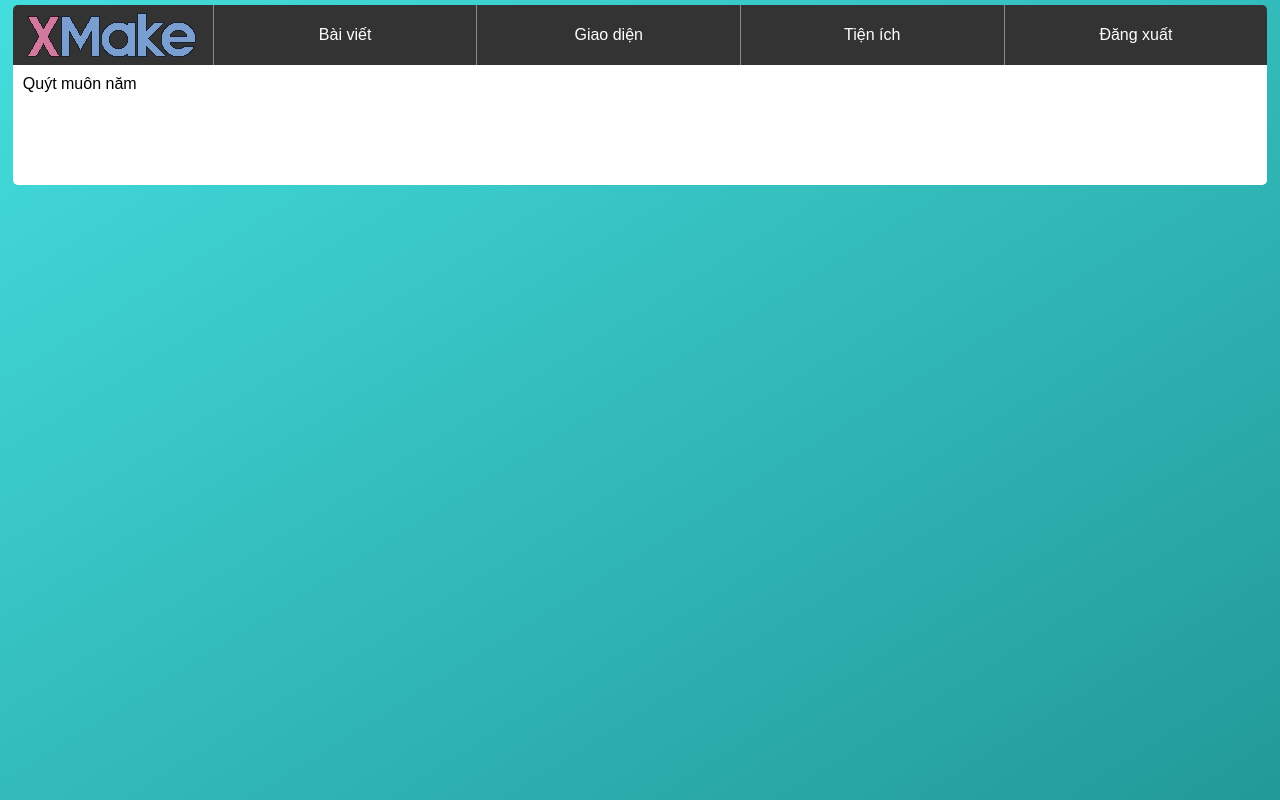
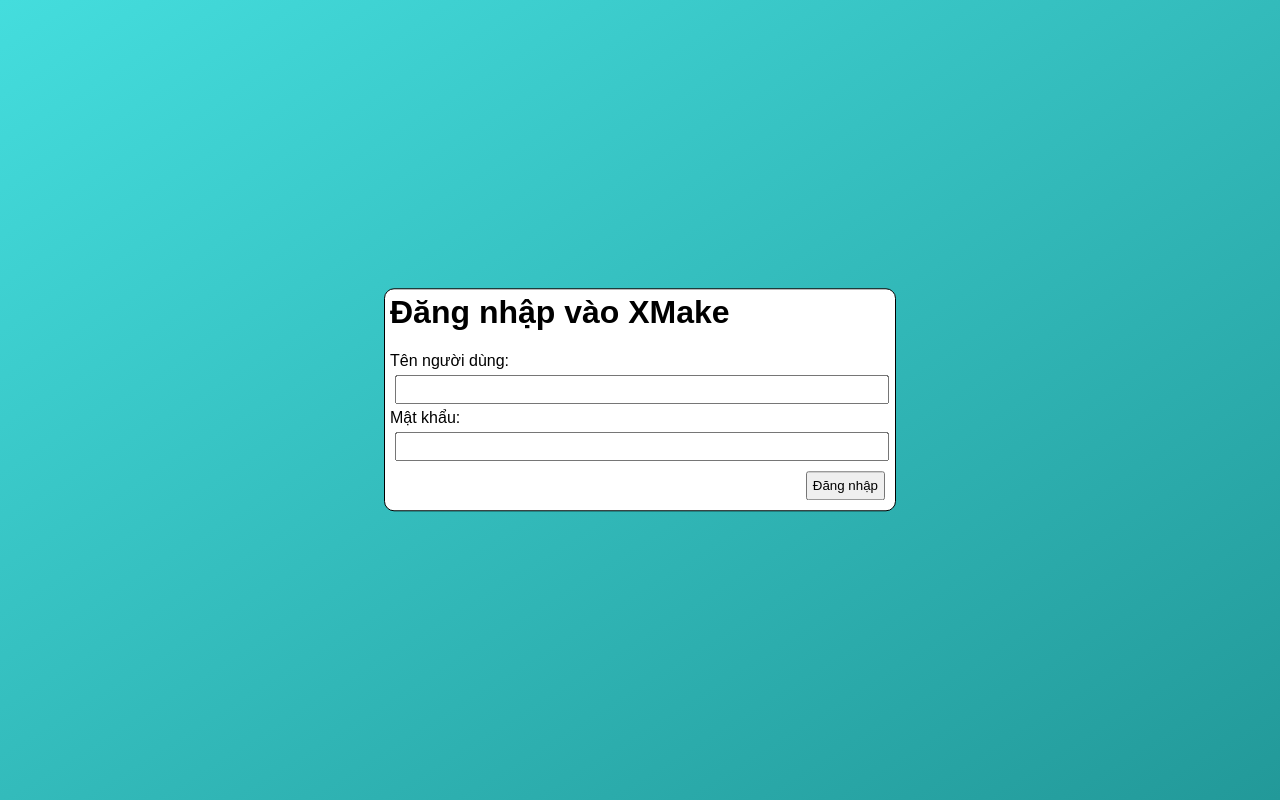
Before and after one commit to tildeman/ufo-manager, a PHP site: page / in a window 1280 px wide. Run offline with PHP 8.4, Linux system fonts and the light colour scheme.

Commit message:
Added login stuff

```diff
--- a/css/main.css
+++ b/css/main.css
@@ -1,7 +1,7 @@
 *{
     font-family:sans-serif;
 }
-.main-bg,.install-bg{
+.main-bg{
     position:absolute;
     top:0;
     bottom:0;
@@ -12,19 +12,33 @@
     background-size: cover;
     background-repeat: no-repeat;
 }
-.install-box{
+.login-box{
     position:absolute;
     border: black 1px solid;
     top:50%;
     left:50%;
     transform:translate(-50%,-50%);
     background-color:white;
-    border-radius:15px;
+    border-radius:10px;
     width:500px;
     padding:5px;
 }
-.install-box h1{
+.login-box h1{
     margin-top:0;
+}
+.login-expand{
+    width: calc(100% - 20px);
+    padding: 5px;
+    margin: 5px;
+}
+#login-submit{
+    padding: 5px;
+    margin: 5px;
+    float:right;
+
+}
+.login-box span{
+    margin: 0;
 }
 .btn{
     width:75px;
@@ -96,3 +110,19 @@
     font-size:14pt;
     margin-top:5px;
 }
+.notification{
+    box-sizing: border-box;
+    border: #505050 1px solid;
+    background-color: #aaaaaa;
+    width: 98%;
+    margin: 5px 1%;
+    min-height: 60px;
+}
+.notification_error{
+    background-color: #ffaaaa;
+    border-color: #ff5050;
+}
+.notification span{
+    line-height: 60px;
+    padding-left: 20px;
+}
--- a/index.php
+++ b/index.php
@@ -2,6 +2,28 @@
 require("config.php");
 session_start();
 $conn=new mysqli($config["db_server"],$config["db_uname"],$config["db_pass"],$config["db_name"]);
+if (isset($_POST["username"])&&isset($_POST["password"])){
+	$uname_query=$conn->query("SELECT * FROM ten_nguoi_dung WHERE ten='".$conn->real_escape_string($_POST["username"])."'");
+	if ($uname_query->num_rows==0){
+		$error="Invalid username";
+	}
+	else{
+		$row=$uname_query->fetch_array();
+		$hash=$row["pass"];
+		if ($hash==sha1(sha1($_POST["password"]))){
+			if (!in_array("disabled",explode(" ",$row["properties"]))){
+				$_SESSION["username"]=$_POST["username"];
+				$_SESSION["password"]=$_POST["password"];
+			}
+			else{
+				$error="Account is disabled";
+			}
+		}
+		else{
+			$error="Invalid password";
+		}
+	}
+}
 ?>
 <!DOCTYPE html>
 <html lang="en">
@@ -10,10 +32,21 @@ $conn=new mysqli($config["db_server"],$config["db_uname"],$config["db_pass"],$co
 	<meta http-equiv="X-UA-Compatible" content="IE=edge">
 	<meta name="viewport" content="width=device-width, initial-scale=1.0">
 	<link rel="stylesheet" href="css/main.css">
-	<title>XMake - Trang chủ</title>
+	<title>XMake</title>
 </head>
 <body>
+	<script>
+		console.log("Powered by XMake :)");
+	</script>
 	<div class="main-bg">
+		<?php
+		if (isset($error)){
+			?>
+			<div class="notification_error notification"><span><?=$error?></span></div>
+			<?php
+		}
+		if (isset($_SESSION["username"])&&isset($_SESSION["password"])){
+			?>
 			<div id="menubar">
 				<a href=".">
 					<img src="images/xmake-logo.png" id="home-btn">
@@ -36,6 +69,23 @@ $conn=new mysqli($config["db_server"],$config["db_uname"],$config["db_pass"],$co
 					include $config["docroot"]."/xuli.php";
 				?>
 			</div>
+			<?php
+		}
+		else{
+			?>
+			<div class="login-box">
+				<form method="post">
+					<h1>Đăng nhập vào XMake</h1>
+					<span>Tên người dùng:</span><br>
+					<input type="text" name="username" class="login-expand">
+					<span>Mật khẩu:</span><br>
+					<input type="password" name="password" class="login-expand">
+					<input type="submit" name="login-submit" value="Đăng nhập" id="login-submit">
+				</form>
+			</div>
+			<?php
+		}
+		?>
 	</div>
 </body>
 </html>
```
Lines whose indentation alone changed are shown as unchanged.
